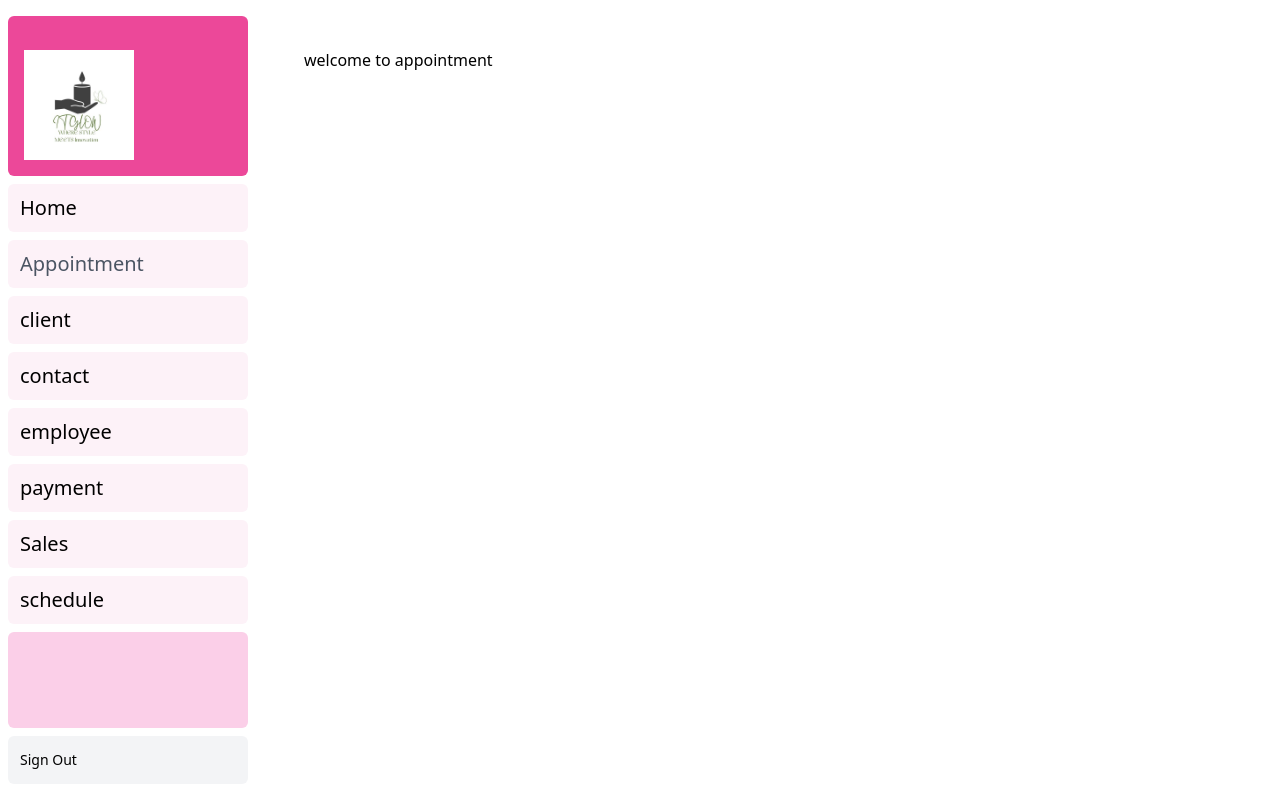
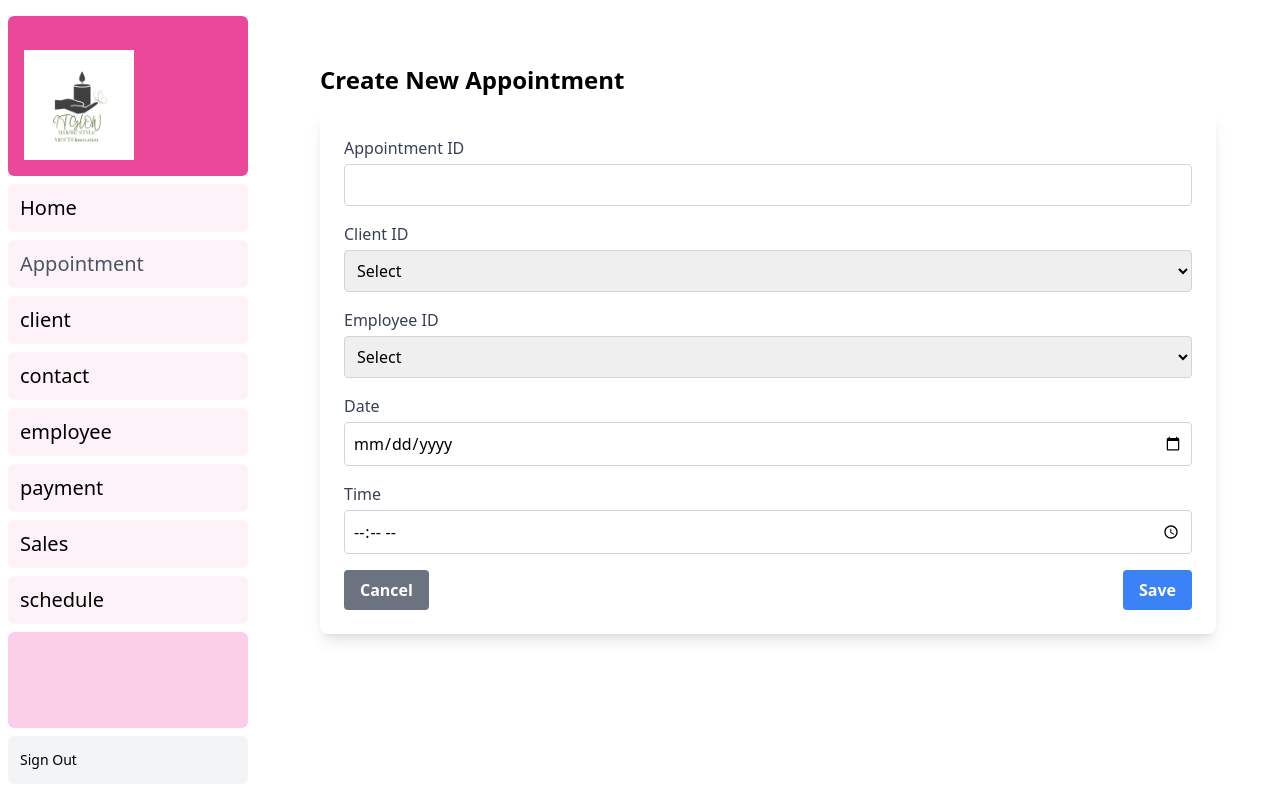
Before and after one commit to Sinentlahla219081328/Group22ITGlowDesktop, a Next.js app: page /dashboard/Appointment in a window 1280 px wide. Built offline with nearby package versions, Linux system fonts and the light colour scheme.

Commit message:
updated Appointment and Schedule

```diff
--- a/app/dashboard/Appointment/page.tsx
+++ b/app/dashboard/Appointment/page.tsx
@@ -1,3 +1,90 @@
-export default function Appointment() {
-    return <p>welcome to appointment</p>;
-  }
+
+'use client';
+
+import { useRouter } from 'next/navigation';
+
+const clients = [
+  { id: 'C001', name: 'John Doe' },
+  { id: 'C002', name: 'Jane Smith' },
+  // Add more sample clients if necessary
+];
+
+const employees = [
+  { id: 'E001', name: 'Alice Johnson' },
+  { id: 'E002', name: 'Bob Brown' },
+  // Add more sample employees if necessary
+];
+
+const NewAppointment = () => {
+  const router = useRouter();
+
+  const handleSubmit = (e: React.FormEvent<HTMLFormElement>) => {
+    e.preventDefault();
+    // Implement the save logic and connect to your database here
+    router.push('/dashboard/Schedule');
+  };
+
+  return (
+    <div className="p-4">
+      <h1 className="text-2xl font-bold mb-4">Create New Appointment</h1>
+      <form onSubmit={handleSubmit} className="bg-white p-6 rounded-lg shadow-lg">
+        <div className="mb-4">
+          <label className="block text-gray-700">Appointment ID</label>
+          <input type="text" className="w-full p-2 border border-gray-300 rounded mt-1" />
+        </div>
+        <div className="mb-4">
+  <label className="block text-gray-700">Client ID</label>
+  <select className="w-full p-2 border border-gray-300 rounded mt-1">
+    <option value="" disabled selected>
+      Select
+    </option>
+    {clients.map((client) => (
+      <option key={client.id} value={client.id}>
+        {client.id} - {client.name}
+      </option>
+    ))}
+  </select>
+</div>
+<div className="mb-4">
+  <label className="block text-gray-700">Employee ID</label>
+  <select className="w-full p-2 border border-gray-300 rounded mt-1">
+    <option value="" disabled selected>
+      Select
+    </option>
+    {employees.map((employee) => (
+      <option key={employee.id} value={employee.id}>
+        {employee.id} - {employee.name}
+      </option>
+    ))}
+  </select>
+</div>
+
+        <div className="mb-4">
+          <label className="block text-gray-700">Date</label>
+          <input type="date" className="w-full p-2 border border-gray-300 rounded mt-1" />
+        </div>
+        <div className="mb-4">
+          <label className="block text-gray-700">Time</label>
+          <input type="time" className="w-full p-2 border border-gray-300 rounded mt-1" />
+        </div>
+        <div className="flex justify-between">
+          <button
+            type="button"
+            onClick={() => router.push('/dashboard/Schedule')}
+            className="bg-gray-500 hover:bg-gray-700 text-white font-bold py-2 px-4 rounded"
+          >
+            Cancel
+          </button>
+          <button
+            type="submit"
+            className="bg-blue-500 hover:bg-blue-700 text-white font-bold py-2 px-4 rounded"
+          >
+            Save
+          </button>
+        </div>
+      </form>
+    </div>
+  );
+};
+
+export default NewAppointment;
--- a/app/dashboard/Schedule/page.tsx
+++ b/app/dashboard/Schedule/page.tsx
@@ -1,3 +1,79 @@
-export default function Schedule() {
-  return <p>welcome to Schedule</p>;
-}
+'use client';
+
+import { useState } from 'react';
+import { useRouter } from 'next/navigation';
+
+const SchedulePage = () => {
+  const router = useRouter();
+
+  // Sample data (replace with data fetched from your database)
+  const [appointments, setAppointments] = useState([
+    { id: 1, clientId: 'C001', employeeId: 'E001', date: '2024-09-01', time: '10:00' },
+    { id: 2, clientId: 'C002', employeeId: 'E002', date: '2024-09-02', time: '11:00' },
+    // Add more sample appointments if necessary
+  ]);
+
+  const handleDelete = (id: number) => {
+    setAppointments(appointments.filter(appointment => appointment.id !== id));
+    // Implement actual delete logic to remove from the database as well
+  };
+
+  const handleUpdate = (appointment: any) => {
+    // Redirect to a form with the specific appointment details for updating
+    // Note: If you need an update form, you should create a separate route for updating appointments
+    router.push(`/dashboard/Appointment/update/${appointment.id}`);
+  };
+
+  return (
+    <div className="p-4">
+      <h1 className="text-2xl font-bold mb-4">Scheduled Appointments</h1>
+      <table className="min-w-full bg-white border border-gray-300">
+        <thead>
+          <tr>
+            <th className="py-2 px-4 border-b">Appointment ID</th>
+            <th className="py-2 px-4 border-b">Client ID</th>
+            <th className="py-2 px-4 border-b">Employee ID</th>
+            <th className="py-2 px-4 border-b">Date</th>
+            <th className="py-2 px-4 border-b">Time</th>
+            <th className="py-2 px-4 border-b">Action</th>
+          </tr>
+        </thead>
+        <tbody>
+          {appointments.map((appointment) => (
+            <tr key={appointment.id}>
+              <td className="py-2 px-4 border-b text-center">{appointment.id}</td>
+              <td className="py-2 px-4 border-b text-center">{appointment.clientId}</td>
+              <td className="py-2 px-4 border-b text-center">{appointment.employeeId}</td>
+              <td className="py-2 px-4 border-b text-center">{appointment.date}</td>
+              <td className="py-2 px-4 border-b text-center">{appointment.time}</td>
+              <td className="py-2 px-4 border-b text-center">
+                <button
+                  onClick={() => handleUpdate(appointment)}
+                  className="bg-blue-500 hover:bg-blue-700 text-white font-bold py-1 px-2 rounded mr-2"
+                >
+                  Update
+                </button>
+                <button
+                  onClick={() => handleDelete(appointment.id)}
+                  className="bg-red-500 hover:bg-red-700 text-white font-bold py-1 px-2 rounded"
+                >
+                  Delete
+                </button>
+              </td>
+            </tr>
+          ))}
+        </tbody>
+      </table>
+      <div className="mt-4">
+        <button
+          onClick={() => router.push('/dashboard/Appointment')}
+          className="bg-green-500 hover:bg-green-700 text-white font-bold py-2 px-4 rounded"
+        >
+          Create New Appointment
+        </button>
+      </div>
+    </div>
+  );
+};
+
+export default SchedulePage;
```
